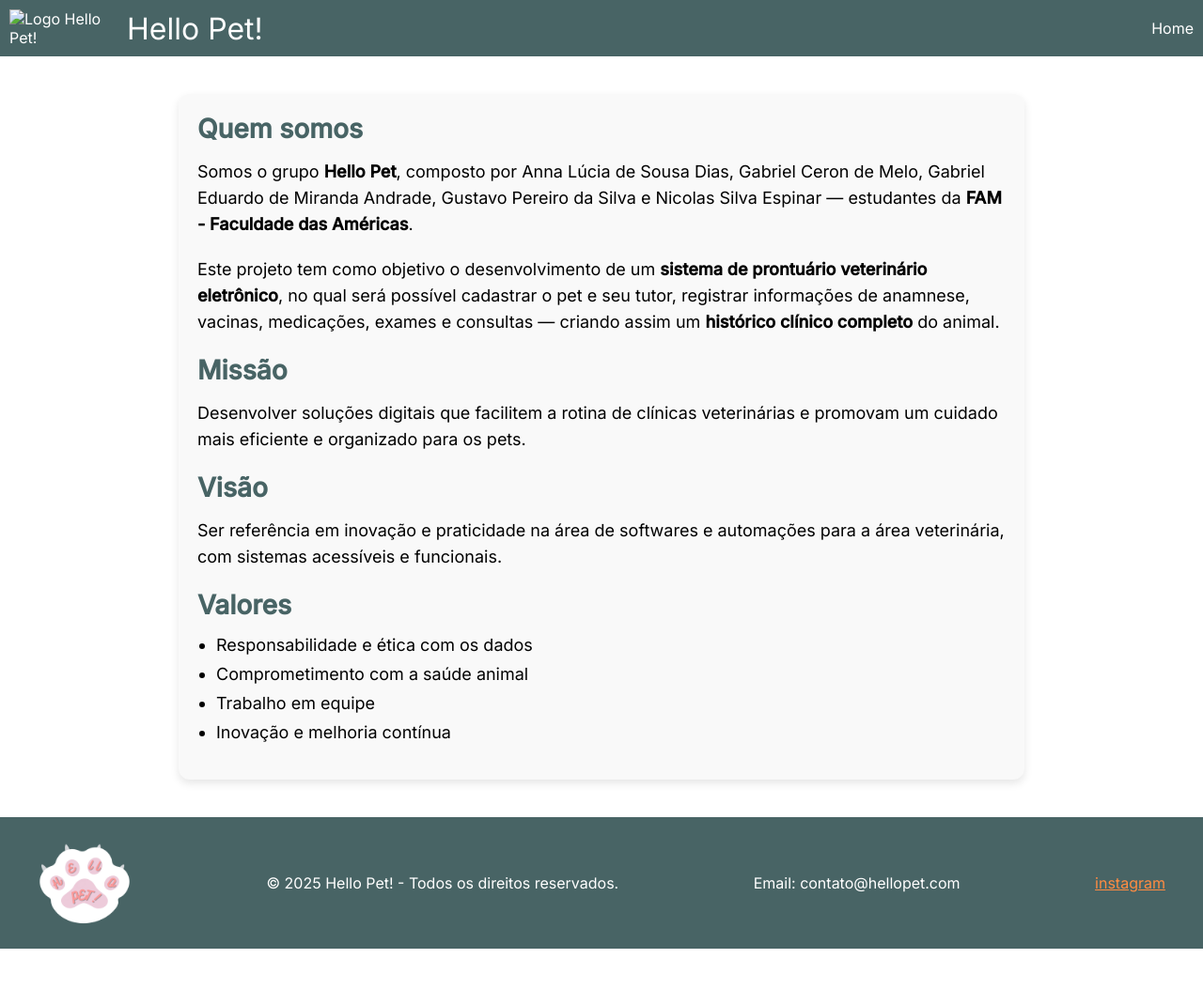
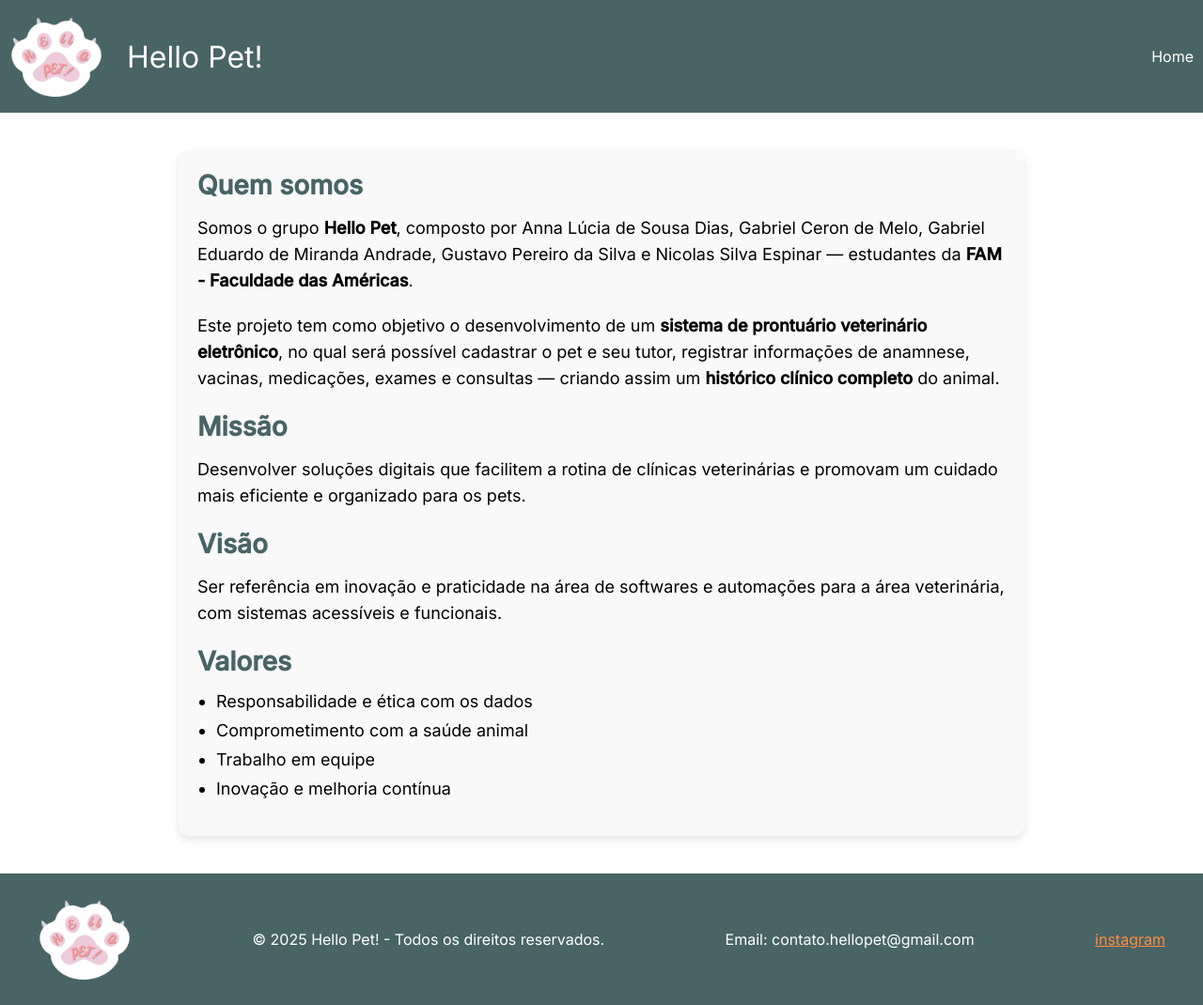
Before and after one commit to gutavops/Hello-Pet, a plain HTML site: page resources/templates/sobre.html in a window 1280 px wide. Shown: the whole page at 94% size. Before the commit the page ends 1010 px from the top, so only its background shows below. Drawn offline with Linux system fonts and the light colour scheme.

Commit message:
atualiza

```diff
--- a/resources/templates/sobre.html
+++ b/resources/templates/sobre.html
@@ -16,7 +16,7 @@
   <body>
     <header>
       <div class="logo">
-        <img src="./assets/Logo.png" alt="Logo Hello Pet!" />
+        <img src="../static/Logo.png" alt="Logo Hello Pet!" />
         <h1>Hello Pet!</h1>
       </div>
       <nav>
@@ -57,7 +57,7 @@
         <div class="footerContainer">
           <img src="../static/Logo.png" alt="Logo Hello Pet!" class="footer-logo" />
           <p>&copy; 2025 Hello Pet! - Todos os direitos reservados.</p>
-          <p>Email: contato@hellopet.com</p>
+          <p>Email: contato.hellopet@gmail.com</p>
           <p><a href="https://www.instagram.com/hello_1_pet?igsh=MXQ0cnhyYnl2dWhmbw==" target="_blank">instagram</a></p>
       </div>
     </footer>
```
Also changed, not shown: resources/templates/index.html (+1 -1 lines).
